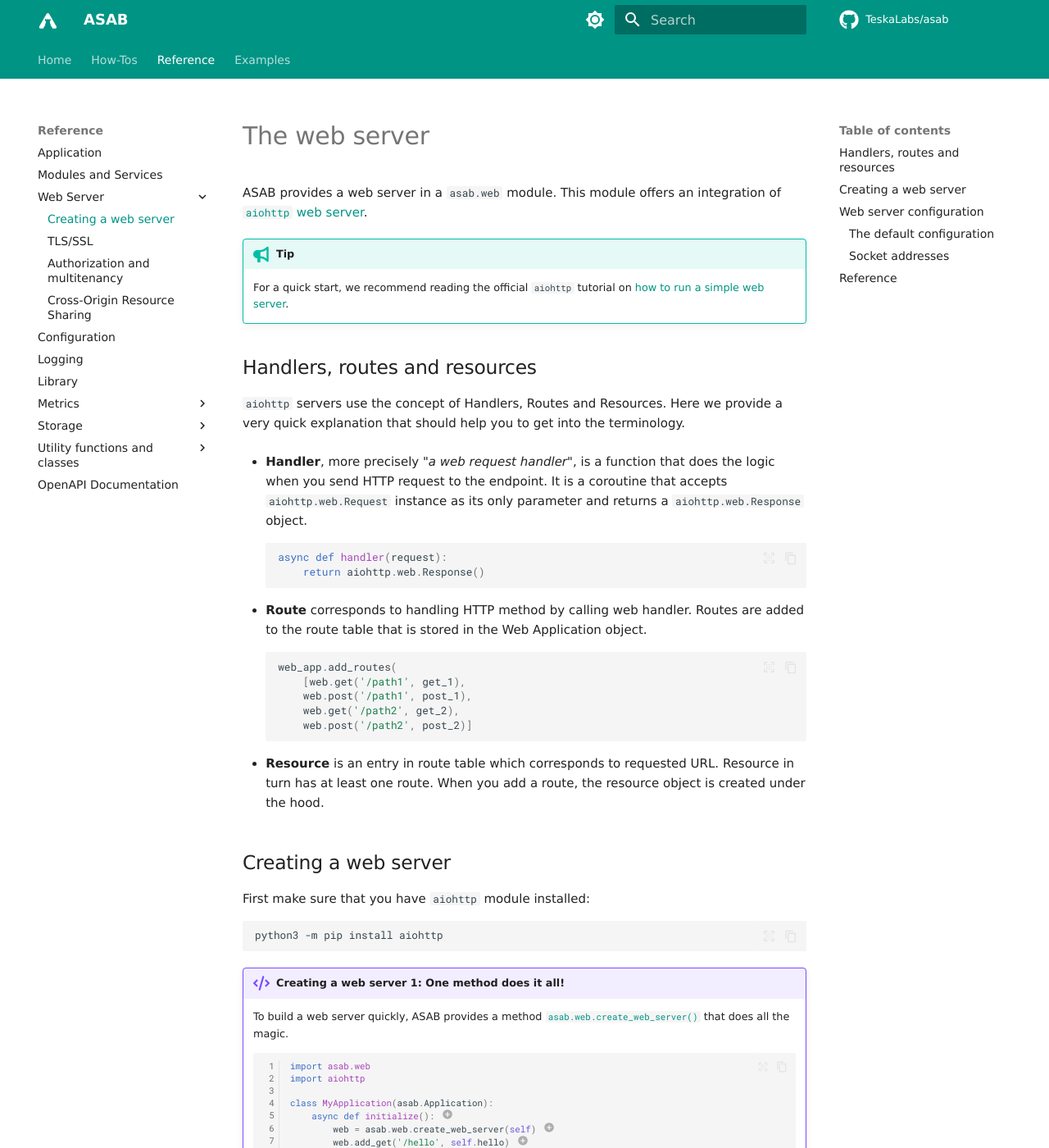
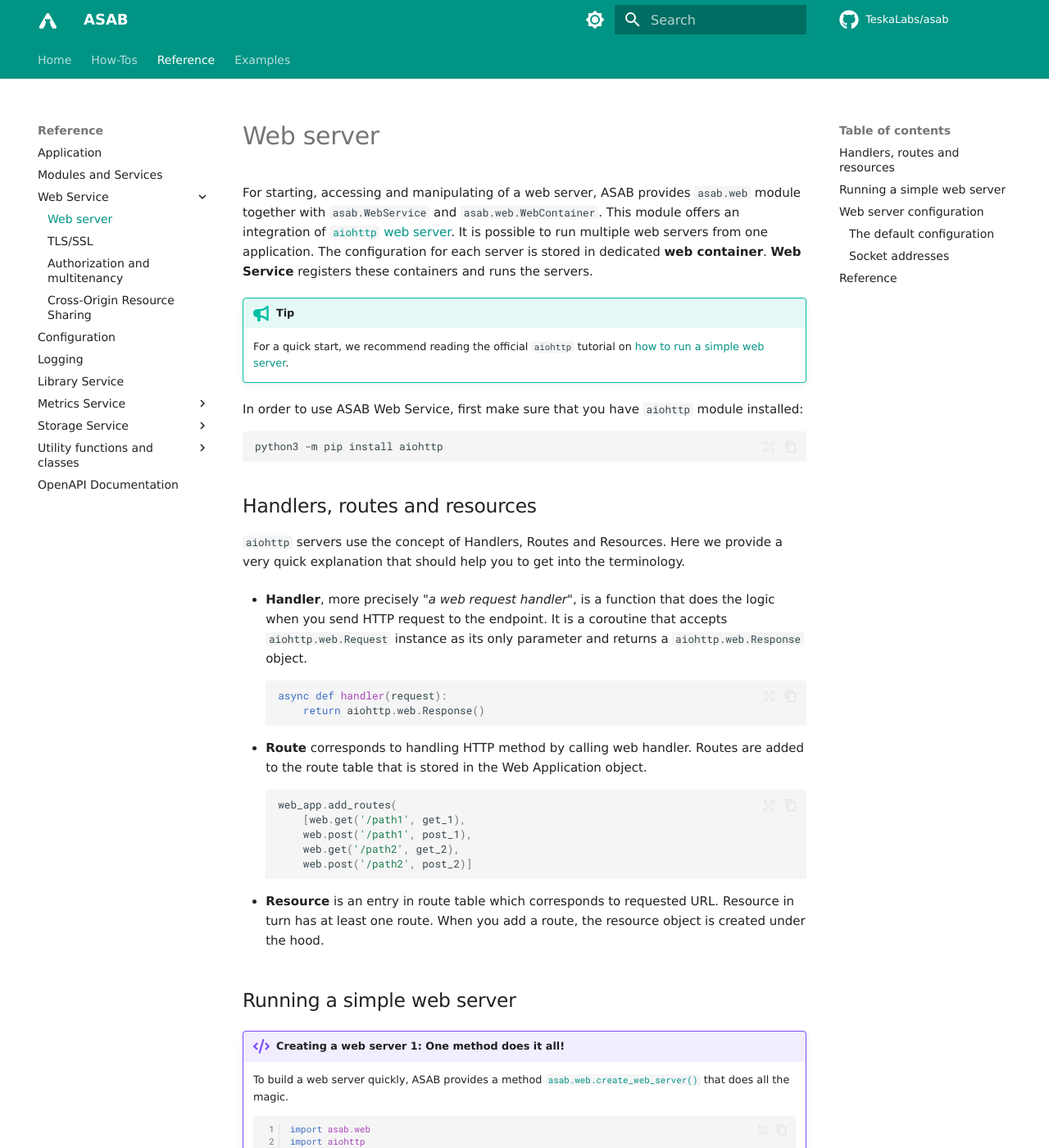
Before and after one commit to TeskaLabs/asab, an MkDocs documentation site: the page built from docs/reference/web/web-server.md, in a window 1280 px wide and 1400 px high. Shown: the whole window at 82% size. Built offline with MkDocs 1.6.1 and Material for MkDocs 9.7.7, drawn with Linux system fonts in a browser that asks for light colours; some web fonts are replaced; comment, search, counter and statistics services are not loaded.

Commit message:
Enhance web server section

````diff
--- a/docs/reference/web/web-server.md
+++ b/docs/reference/web/web-server.md
@@ -1,11 +1,16 @@
-# The web server
+# Web server
 
-ASAB provides a web server in a `asab.web` module.
-This module offers an integration of [`aiohttp` web server](http://aiohttp.readthedocs.io/en/stable/web.html).
+For starting, accessing and manipulating of a web server, ASAB provides `asab.web` module together with `asab.WebService` and `asab.web.WebContainer`.
+This module offers an integration of [`aiohttp` web server](http://aiohttp.readthedocs.io/en/stable/web.html). It is possible to run multiple web servers from one application. The configuration for each server is stored in dedicated **web container**. **Web Service** registers these containers and runs the servers.
 
 !!! tip
 
 	For a quick start, we recommend reading the official `aiohttp` tutorial on [how to run a simple web server](https://docs.aiohttp.org/en/stable/web_quickstart.html#run-a-simple-web-server).
+
+In order to use ASAB Web Service, first make sure that you have `aiohttp` module installed:
+``` shell
+python3 -m pip install aiohttp
+```
 
 ## Handlers, routes and resources
 
@@ -31,12 +36,8 @@ This module offers an integration of [`aiohttp` web server](http://aiohttp.readt
 - **Resource** is an entry in route table which corresponds to requested URL. Resource in turn has at least one route. When you add a route, the resource object is created under the hood.
 
 
-## Creating a web server
+## Running a simple web server
 
-First make sure that you have `aiohttp` module installed:
-``` shell
-python3 -m pip install aiohttp
-```
 
 !!! example "Creating a web server 1: One method does it all!"
 
--- a/mkdocs.yml
+++ b/mkdocs.yml
@@ -163,16 +163,16 @@ nav:
     - Application: reference/application/reference.md
     - Modules and Services: reference/modules_services/reference.md
 
-    - Web Server:
-      - Creating a web server: reference/web/web-server.md
+    - Web Service:
+      - Web server: reference/web/web-server.md
       - TLS/SSL: reference/web/tls.md
       - Authorization and multitenancy: reference/web/authorization_multitenancy.md
       - Cross-Origin Resource Sharing: reference/web/cors.md
 
     - Configuration: reference/config/reference.md
     - Logging: reference/logging/reference.md
-    - Library: reference/library/reference.md
-    - Metrics:
+    - Library Service: reference/library/reference.md
+    - Metrics Service:
       - MetricsService: reference/metrics/service.md
       - Gauge: reference/metrics/gauge.md
       - Counter: reference/metrics/counter.md
@@ -183,7 +183,7 @@ nav:
       - CounterWithDynamicTags: reference/metrics/counter_with_dynamic_tags.md
       - AggregationCounterWithDynamicTags: reference/metrics/aggregation_counter_with_dynamic_tags.md
       - HistogramWithDynamicTags: reference/metrics/histogram_with_dynamic_tags.md
-    - Storage:
+    - Storage Service:
         - StorageService: reference/storage/service.md
         - Upsertor: reference/storage/upsertor.md
         - Exceptions: reference/storage/exceptions.md
````
